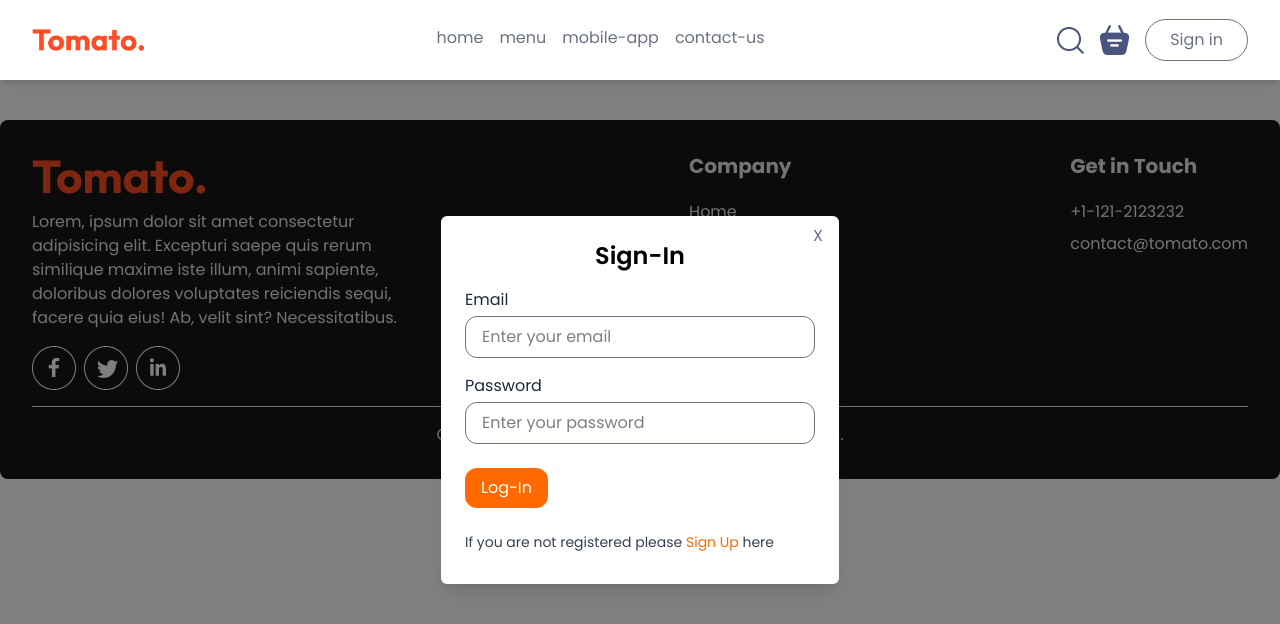
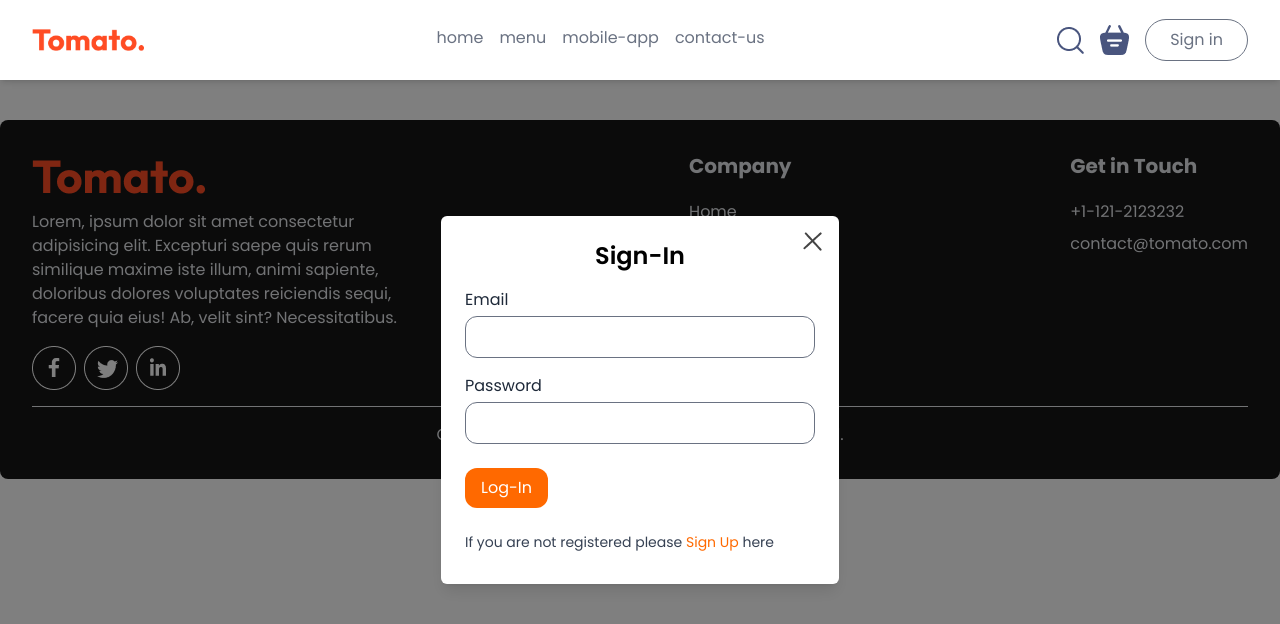
Before and after one commit to Prateek-ind/Food-delivery-App, a React (Vite) app: page /order in a window 1280 px wide. Both pictures are taken after a click on the button "Sign in". Shown: the top 624 px of the page. Built offline with nearby package versions, Linux system fonts and the light colour scheme.

Commit message:
fix issues and add checkbox

```diff
--- a/src/components/Input.jsx
+++ b/src/components/Input.jsx
@@ -1,12 +1,12 @@
 import React from "react";
 
-const Input = ({ name, type, ...props }) => {
+const Input = ({ name, type, }) => {
   return (
     <div className="flex flex-col gap-1 w-full">
       <label htmlFor={name} className="text-gray-800">
         {name}
       </label>
-      <input name={name} type={type} {...props} className="border border-gray-500 outline-none rounded-xl px-4 py-2 " />
+      <input name={name} type={type}  required className="border border-gray-500 outline-none rounded-xl px-4 py-2 " />
     </div>
   );
 };
--- a/src/components/pages/Modal.jsx
+++ b/src/components/pages/Modal.jsx
@@ -1,5 +1,6 @@
 import React, { useEffect, useRef } from "react";
 import Button from "../Button";
+import { assets } from "../../../assets/frontend_assets/assets";
 
 const Modal = ({ isOpen, onClose, children }) => {
   const modal = useRef();
@@ -29,12 +30,13 @@ const Modal = ({ isOpen, onClose, children }) => {
         ref={modal}
         className="bg-white p-6 rounded-md shadow-lg relative z-50"
       >
-        <Button
+        <img
+          src={assets.cross_icon}
+          className="absolute top-4 right-4 cursor-pointer hover:scale-105 object-contain "
           onClick={onClose}
-          className="absolute top-2 right-4 text-gray-500 hover:text-gray-800 cursor-pointer"
-        >
-          X
-        </Button>
+          alt=""
+        />
+
         {children}
       </div>
     </div>
--- a/src/components/pages/SignInForm.jsx
+++ b/src/components/pages/SignInForm.jsx
@@ -16,6 +16,7 @@ const SignInForm = forwardRef(({ props, setIsLoggedIn }, ref) => {
         type="password"
         placeholder="Enter your password"
       />
+
       <Button
         type="submit"
         name="Log-In"
--- a/src/components/pages/SignUpForm.jsx
+++ b/src/components/pages/SignUpForm.jsx
@@ -1,6 +1,6 @@
 import React, { forwardRef } from "react";
 import Input from "../Input";
-import  Button  from "../Button";
+import Button from "../Button";
 
 const SignUpForm = forwardRef(({ setIsLoggedIn }, ref) => {
   function handleSubmit(e) {
@@ -40,21 +40,26 @@ const SignUpForm = forwardRef(({ setIsLoggedIn }, ref) => {
           placeholder="Confirm Password"
         />
       </div>
+      <div className="flex gap-2 items-center">
+        <input type="checkbox" required />
+        <p className="text-xs">
+          By continuing, I agree to the terms of use and privacy policy.
+        </p>
+      </div>
       <Button
         type="submit"
-        name="Log-In"
+        name="Create Account"
         className="w-fit rounded-xl mt-2 text-white px-4 py-2 bg-orange-500 hover:bg-orange-700 hover:scale-103 cursor-pointer"
-      >
-        Sign Up
-      </Button>
+      />
+
       <p className="py-2 text-gray-700 text-sm">
         If you are already registered please{" "}
-         {
-           <a
+        {
+          <a
             className="text-orange-500 hover:font-bold cursor-pointer"
             onClick={() => setIsLoggedIn(true)}
           >
-             Sign In
+            Sign In
           </a>
         }{" "}
         here
```
